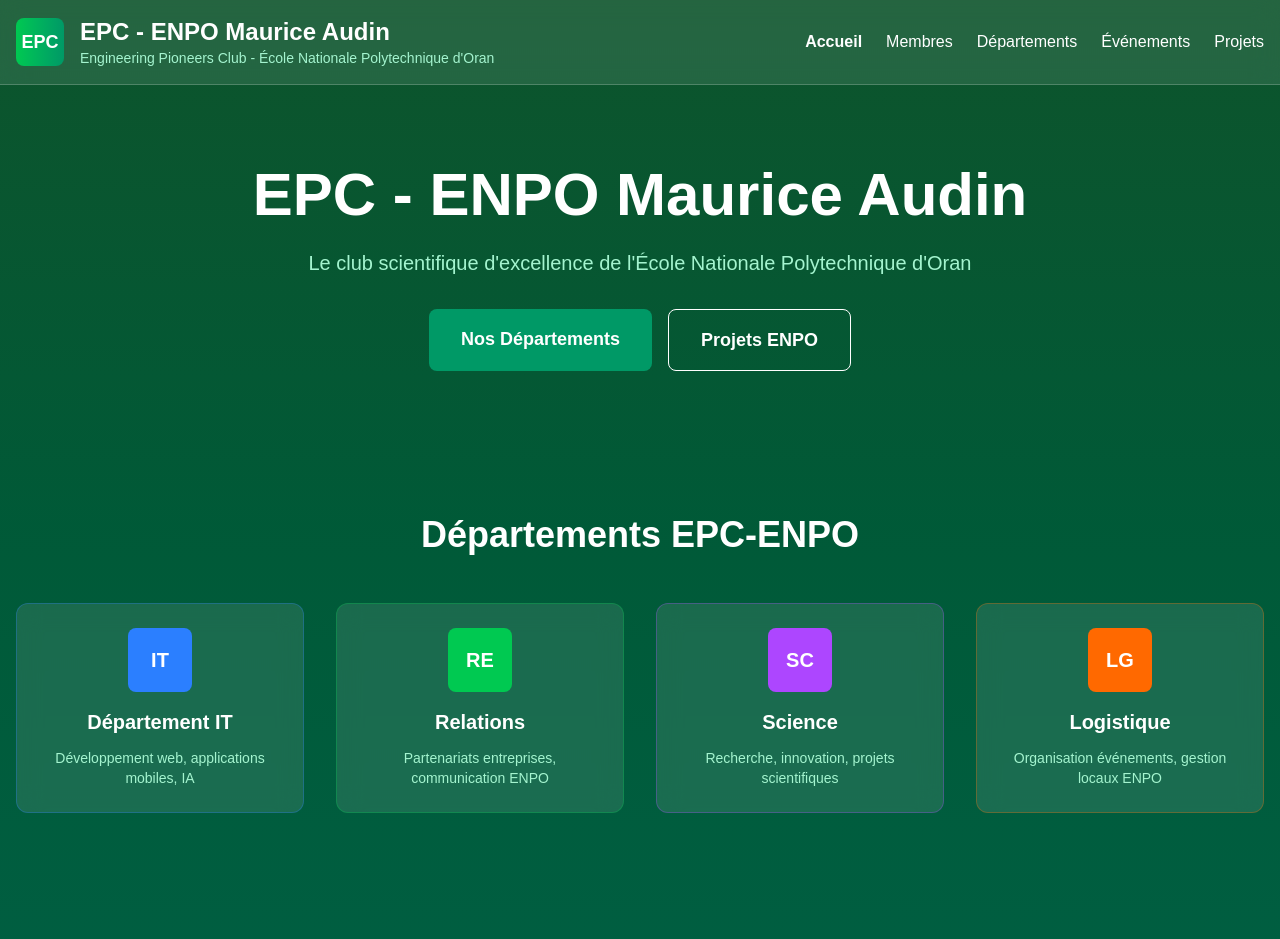
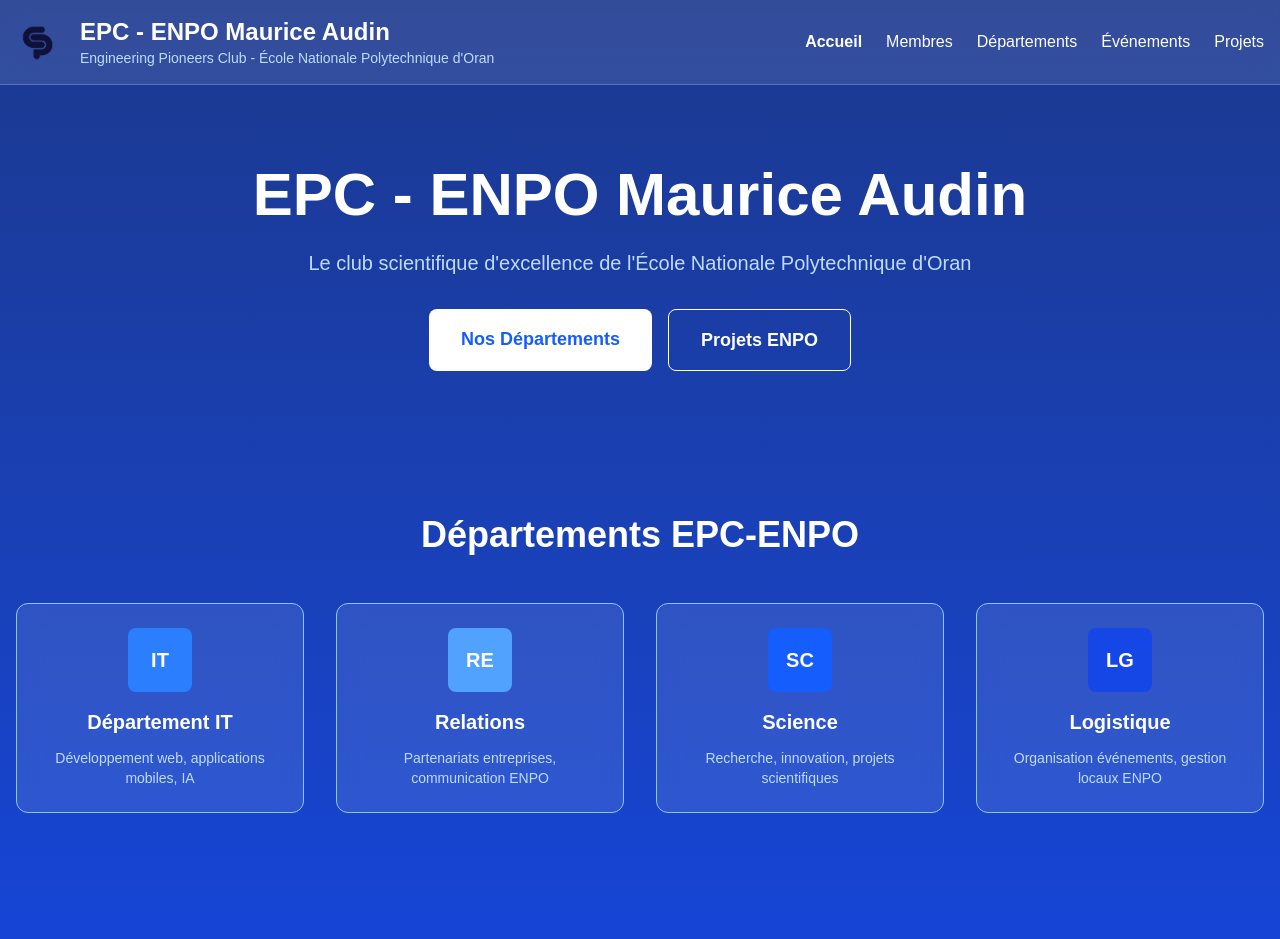
Before and after one commit to benbrahimmouniba/epc-enpo, a Next.js app: page / in a window 1280 px wide. Shown: the top 939 px of the page. Built offline with nearby package versions, Linux system fonts and the light colour scheme.

Commit message:
Ajout logo EPC et design bleu/blanc

```diff
--- a/app/page.tsx
+++ b/app/page.tsx
@@ -3,44 +3,46 @@
 
 export default function Home() {
   return (
-    <div className="min-h-screen bg-gradient-to-b from-green-900 to-emerald-800">
-      {/* Header ENPO */}
+    <div className="min-h-screen bg-gradient-to-b from-blue-900 to-blue-700">
+      {/* Header ENPO - Version Bleu/Blanc */}
       <header className="bg-white/10 backdrop-blur-md border-b border-white/20">
         <div className="container mx-auto px-4 py-4">
           <div className="flex justify-between items-center">
             <div className="flex items-center gap-4">
-              {/* Logo EPC-ENPO */}
-              <div className="w-12 h-12 bg-gradient-to-r from-green-500 to-emerald-600 rounded-lg flex items-center justify-center text-white font-bold text-lg">
-                EPC
-              </div>
+              {/* TON LOGO EPC */}
+              <img
+                src="/logo_epc_color.png"
+                alt="Logo EPC"
+                className="w-12 h-12 object-contain"
+              />
               <div>
                 <h1 className="text-2xl font-bold text-white">EPC - ENPO Maurice Audin</h1>
-                <p className="text-emerald-200 text-sm">Engineering Pioneers Club - École Nationale Polytechnique d'Oran</p>
+                <p className="text-blue-200 text-sm">Engineering Pioneers Club - École Nationale Polytechnique d'Oran</p>
               </div>
             </div>
             <nav className="flex gap-6">
-              <Link href="/" className="text-white hover:text-emerald-300 font-semibold">Accueil</Link>
-              <Link href="/membres" className="text-white hover:text-emerald-300">Membres</Link>
-              <Link href="/departements" className="text-white hover:text-emerald-300">Départements</Link>
-              <Link href="/evenements" className="text-white hover:text-emerald-300">Événements</Link>
-              <Link href="/projets" className="text-white hover:text-emerald-300">Projets</Link>
+              <Link href="/" className="text-white hover:text-blue-300 font-semibold">Accueil</Link>
+              <Link href="/membres" className="text-white hover:text-blue-300">Membres</Link>
+              <Link href="/departements" className="text-white hover:text-blue-300">Départements</Link>
+              <Link href="/evenements" className="text-white hover:text-blue-300">Événements</Link>
+              <Link href="/projets" className="text-white hover:text-blue-300">Projets</Link>
             </nav>
           </div>
         </div>
       </header>
 
-      {/* Hero Section ENPO */}
+      {/* Hero Section - Version Bleu */}
       <section className="container mx-auto px-4 py-20 text-center">
         <h1 className="text-6xl font-bold text-white mb-6">
           EPC - ENPO Maurice Audin
         </h1>
-        <p className="text-xl text-emerald-200 mb-8 max-w-3xl mx-auto">
+        <p className="text-xl text-blue-200 mb-8 max-w-3xl mx-auto">
           Le club scientifique d'excellence de l'École Nationale Polytechnique d'Oran
         </p>
         <div className="flex gap-4 justify-center">
           <Link
             href="/departements"
-            className="bg-emerald-600 text-white px-8 py-4 rounded-lg hover:bg-emerald-700 font-semibold text-lg"
+            className="bg-white text-blue-600 px-8 py-4 rounded-lg hover:bg-blue-50 font-semibold text-lg"
           >
             Nos Départements
           </Link>
@@ -53,70 +55,70 @@
         </div>
       </section>
 
-      {/* Départements ENPO */}
+      {/* Départements ENPO - Version Bleu */}
       <section className="container mx-auto px-4 py-16">
         <h2 className="text-4xl font-bold text-white text-center mb-12">Départements EPC-ENPO</h2>
         <div className="grid grid-cols-1 md:grid-cols-2 lg:grid-cols-4 gap-8">
           {/* IT */}
-          <div className="bg-white/10 backdrop-blur-md rounded-xl p-6 border border-blue-500/30 hover:border-blue-400 transition-all">
+          <div className="bg-white/10 backdrop-blur-md rounded-xl p-6 border border-blue-300 hover:border-blue-200 transition-all">
             <div className="w-16 h-16 bg-blue-500 rounded-lg flex items-center justify-center mb-4 mx-auto">
               <span className="text-white font-bold text-xl">IT</span>
             </div>
             <h3 className="text-xl font-semibold text-white text-center mb-3">Département IT</h3>
-            <p className="text-emerald-200 text-center text-sm">
+            <p className="text-blue-200 text-center text-sm">
               Développement web, applications mobiles, IA
             </p>
           </div>
 
           {/* Relations */}
-          <div className="bg-white/10 backdrop-blur-md rounded-xl p-6 border border-green-500/30 hover:border-green-400 transition-all">
-            <div className="w-16 h-16 bg-green-500 rounded-lg flex items-center justify-center mb-4 mx-auto">
+          <div className="bg-white/10 backdrop-blur-md rounded-xl p-6 border border-blue-300 hover:border-blue-200 transition-all">
+            <div className="w-16 h-16 bg-blue-400 rounded-lg flex items-center justify-center mb-4 mx-auto">
               <span className="text-white font-bold text-xl">RE</span>
             </div>
             <h3 className="text-xl font-semibold text-white text-center mb-3">Relations</h3>
-            <p className="text-emerald-200 text-center text-sm">
+            <p className="text-blue-200 text-center text-sm">
               Partenariats entreprises, communication ENPO
             </p>
           </div>
 
           {/* Science */}
-          <div className="bg-white/10 backdrop-blur-md rounded-xl p-6 border border-purple-500/30 hover:border-purple-400 transition-all">
-            <div className="w-16 h-16 bg-purple-500 rounded-lg flex items-center justify-center mb-4 mx-auto">
+          <div className="bg-white/10 backdrop-blur-md rounded-xl p-6 border border-blue-300 hover:border-blue-200 transition-all">
+            <div className="w-16 h-16 bg-blue-600 rounded-lg flex items-center justify-center mb-4 mx-auto">
               <span className="text-white font-bold text-xl">SC</span>
             </div>
             <h3 className="text-xl font-semibold text-white text-center mb-3">Science</h3>
-            <p className="text-emerald-200 text-center text-sm">
+            <p className="text-blue-200 text-center text-sm">
               Recherche, innovation, projets scientifiques
             </p>
           </div>
 
           {/* Logistique */}
-          <div className="bg-white/10 backdrop-blur-md rounded-xl p-6 border border-orange-500/30 hover:border-orange-400 transition-all">
-            <div className="w-16 h-16 bg-orange-500 rounded-lg flex items-center justify-center mb-4 mx-auto">
+          <div className="bg-white/10 backdrop-blur-md rounded-xl p-6 border border-blue-300 hover:border-blue-200 transition-all">
+            <div className="w-16 h-16 bg-blue-700 rounded-lg flex items-center justify-center mb-4 mx-auto">
               <span className="text-white font-bold text-xl">LG</span>
             </div>
             <h3 className="text-xl font-semibold text-white text-center mb-3">Logistique</h3>
-            <p className="text-emerald-200 text-center text-sm">
+            <p className="text-blue-200 text-center text-sm">
               Organisation événements, gestion locaux ENPO
             </p>
           </div>
         </div>
       </section>
 
-      {/* Stats ENPO */}
+      {/* Stats ENPO - Version Bleu */}
       <section className="container mx-auto px-4 py-16">
         <div className="grid grid-cols-1 md:grid-cols-3 gap-8 text-center">
           <div className="bg-white/10 backdrop-blur-md rounded-xl p-8 border border-white/20">
             <h3 className="text-4xl font-bold text-white mb-2">50+</h3>
-            <p className="text-emerald-200">Étudiants Membres</p>
+            <p className="text-blue-200">Étudiants Membres</p>
           </div>
           <div className="bg-white/10 backdrop-blur-md rounded-xl p-8 border border-white/20">
             <h3 className="text-4xl font-bold text-white mb-2">15+</h3>
-            <p className="text-emerald-200">Projets Actifs</p>
+            <p className="text-blue-200">Projets Actifs</p>
           </div>
           <div className="bg-white/10 backdrop-blur-md rounded-xl p-8 border border-white/20">
             <h3 className="text-4xl font-bold text-white mb-2">4</h3>
-            <p className="text-emerald-200">Départements</p>
+            <p className="text-blue-200">Départements</p>
           </div>
         </div>
       </section>
```
Also changed, not shown: public/logo_epc_color.png (added).
